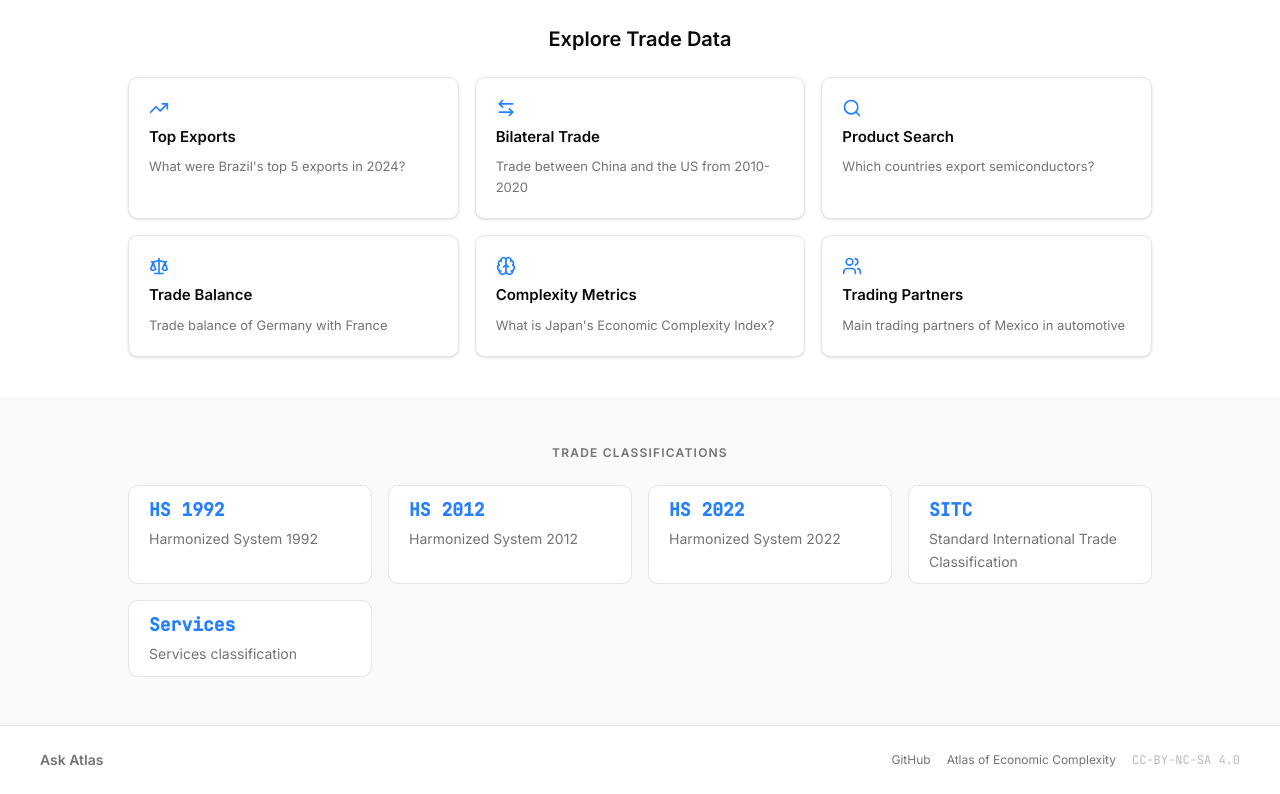
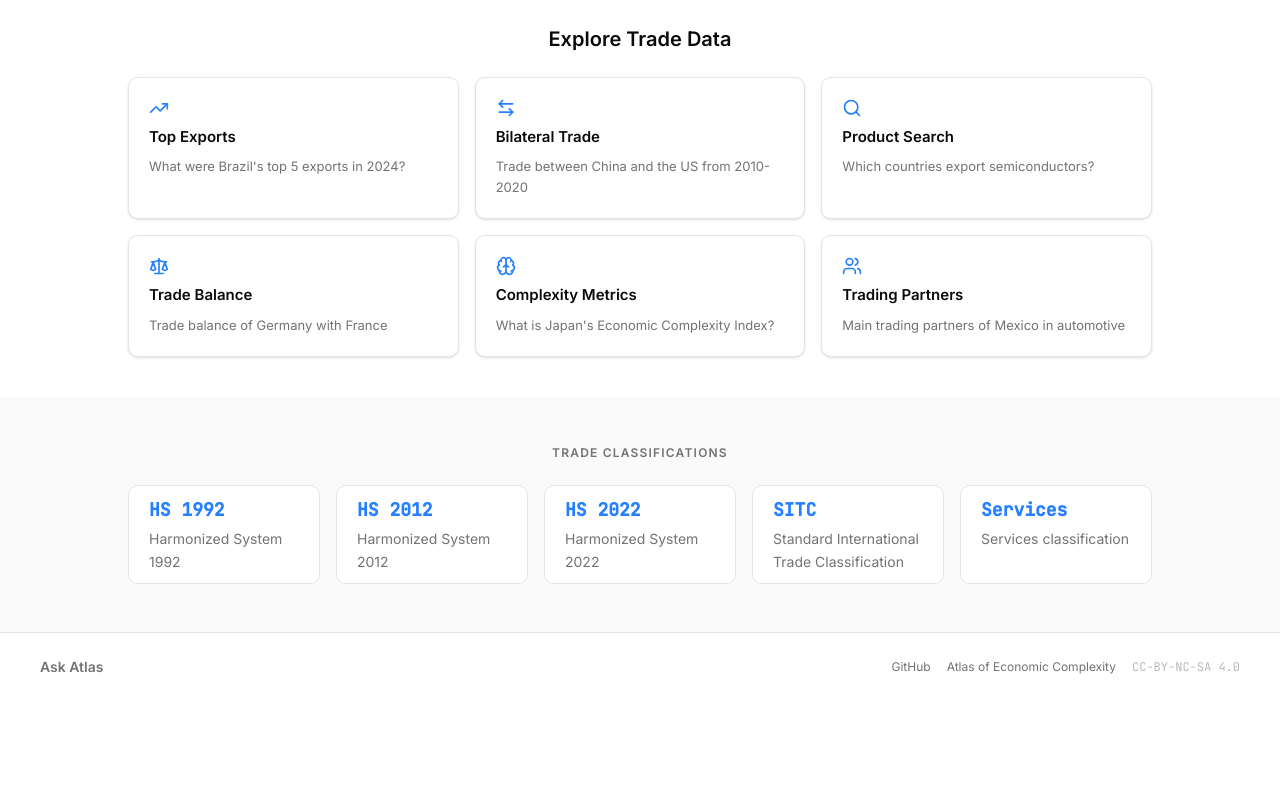
Before and after one commit to shreyasgm/ask-atlas, a React (Vite) app in the folder frontend/: page / in a window 1280 px wide. Shown: the part 552-1346 px from the top of the page. After the commit the page ends 1253 px from the top, so only its background shows below. Built offline with nearby package versions, Linux system fonts and the light colour scheme; no server answers; what @posthog/react would draw is missing.

Commit message:
fix: use 5-column grid for trade classifications to fit all items in one row

```diff
--- a/frontend/src/components/landing/data-coverage-section.tsx
+++ b/frontend/src/components/landing/data-coverage-section.tsx
@@ -6,7 +6,7 @@ export default function DataCoverageSection() {
       <span className="text-xs font-semibold tracking-widest text-muted-foreground">
         TRADE CLASSIFICATIONS
       </span>
-      <div className="flex w-full max-w-5xl flex-col gap-2.5 sm:grid sm:grid-cols-2 sm:gap-4 lg:grid-cols-4">
+      <div className="flex w-full max-w-6xl flex-col gap-2.5 sm:grid sm:grid-cols-2 sm:gap-4 lg:grid-cols-5">
         {DATA_COVERAGE_CARDS.map((card) => (
           <div
             className="flex flex-col items-center rounded-[10px] border border-border bg-card px-5 py-2.5 text-center sm:items-start sm:text-left"
```
